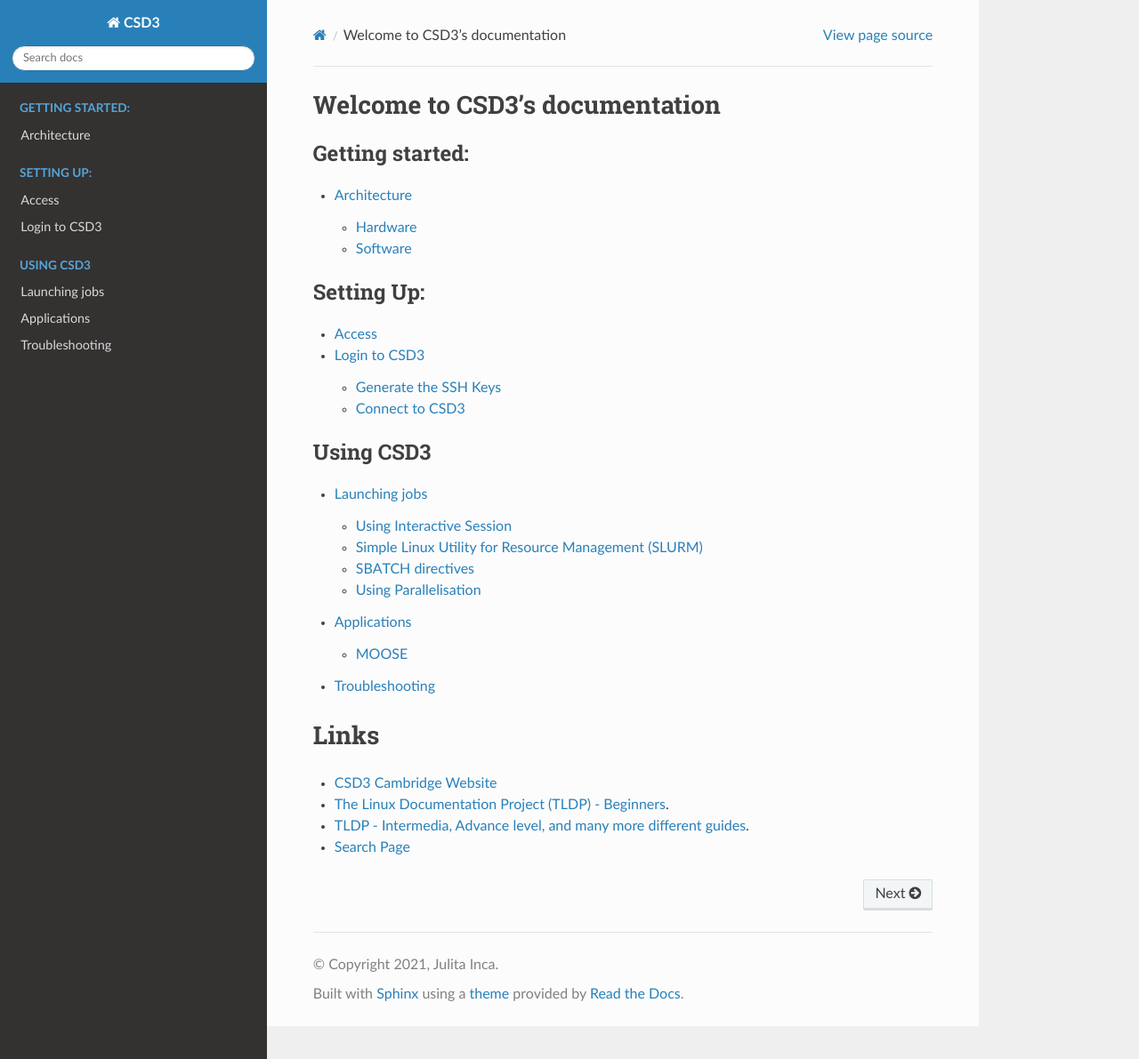
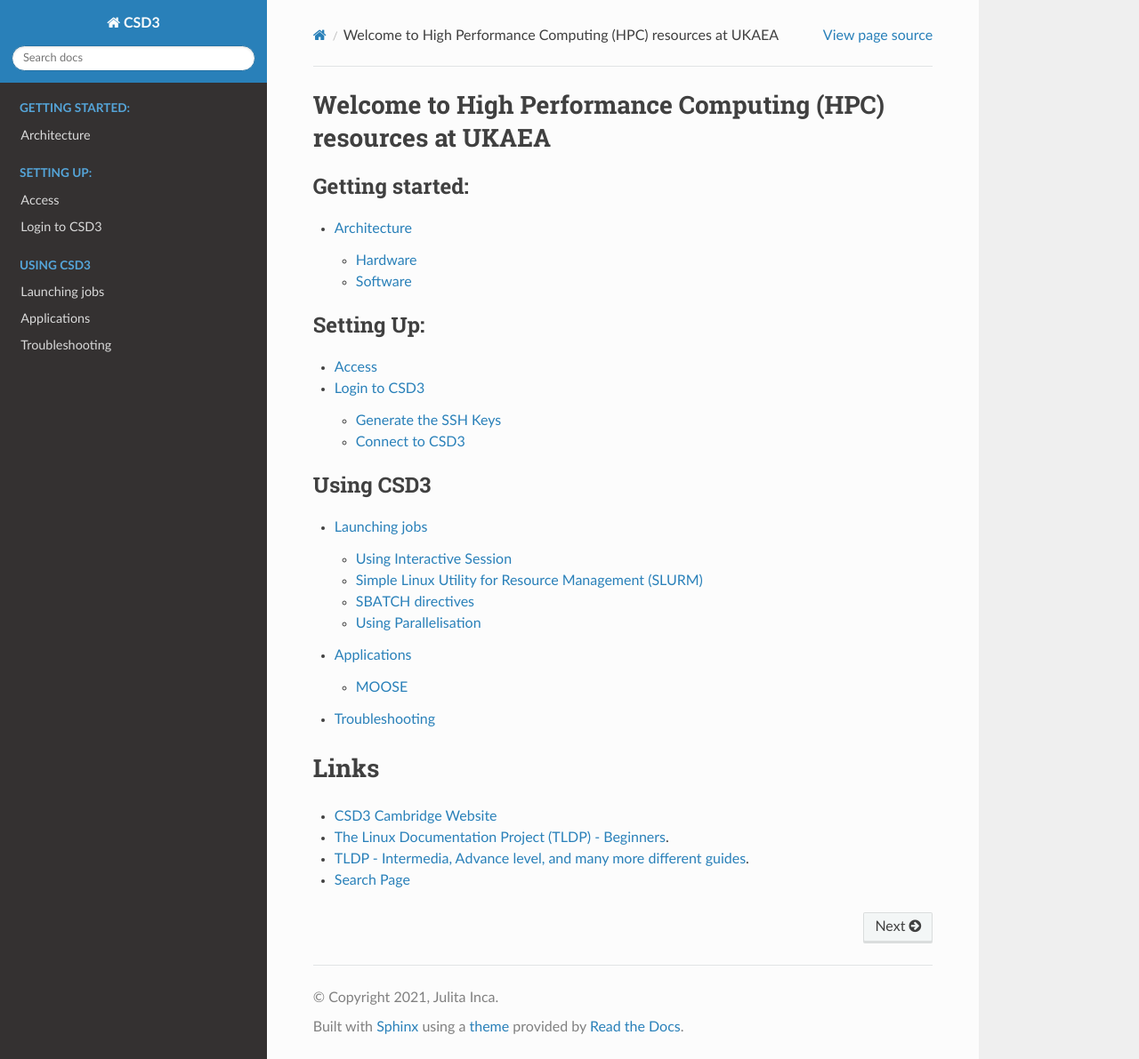
Before and after one commit to ukaea/UKAEA-Computing, a Sphinx documentation site: the page built from docs/source/index.rst, in a window 1280 px wide and 1191 px high. Shown: the whole window at 89% size. Built offline with Sphinx 7.4.7 and the Read the Docs theme 2.0.0, drawn with Linux system fonts in a browser that asks for light colours.

Commit message:
Change the title to the HPC resources

```diff
--- a/docs/source/index.rst
+++ b/docs/source/index.rst
@@ -1,5 +1,5 @@
-Welcome to CSD3's documentation
--------------------------------
+Welcome to High Performance Computing (HPC) resources at UKAEA
+--------------------------------------------------------------
 
 .. toctree::
    :maxdepth: 2
```
